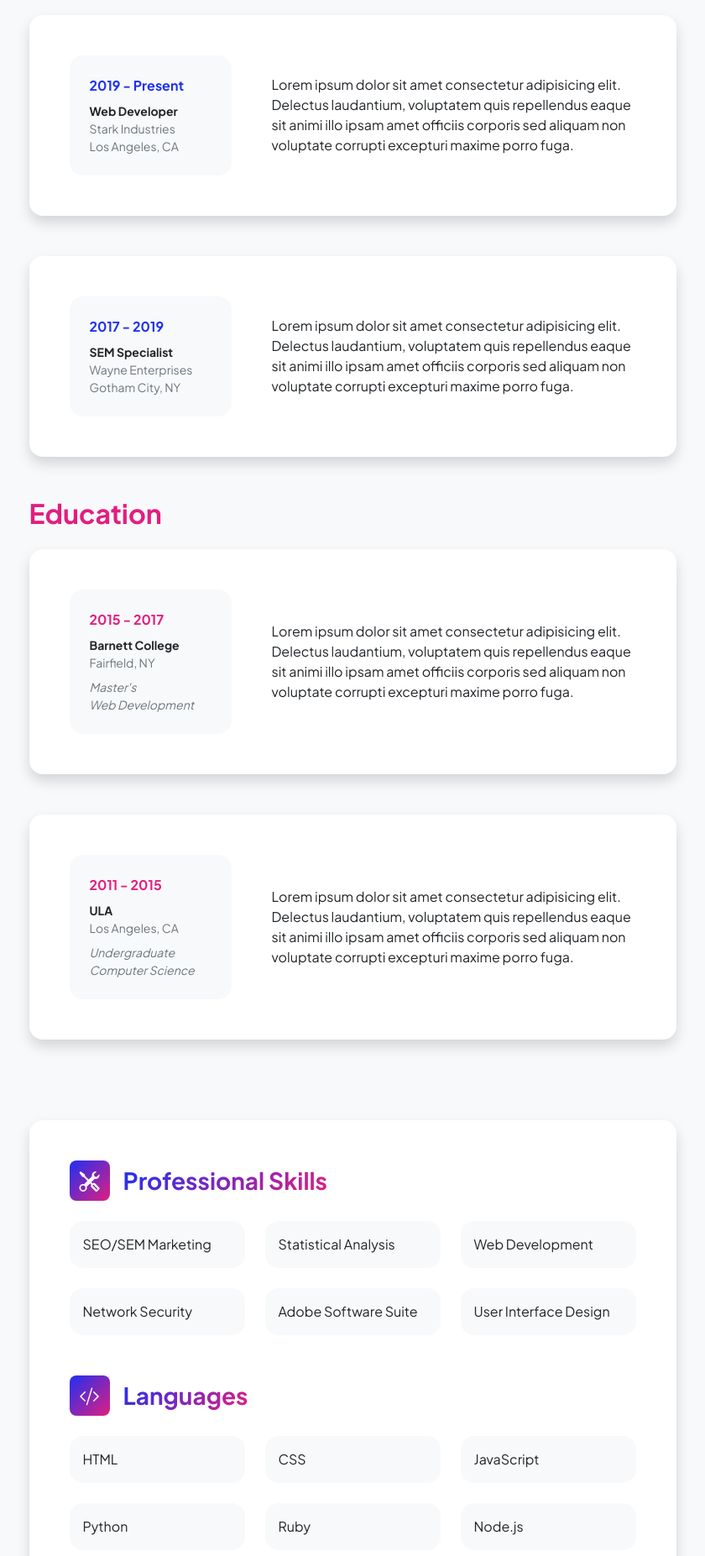
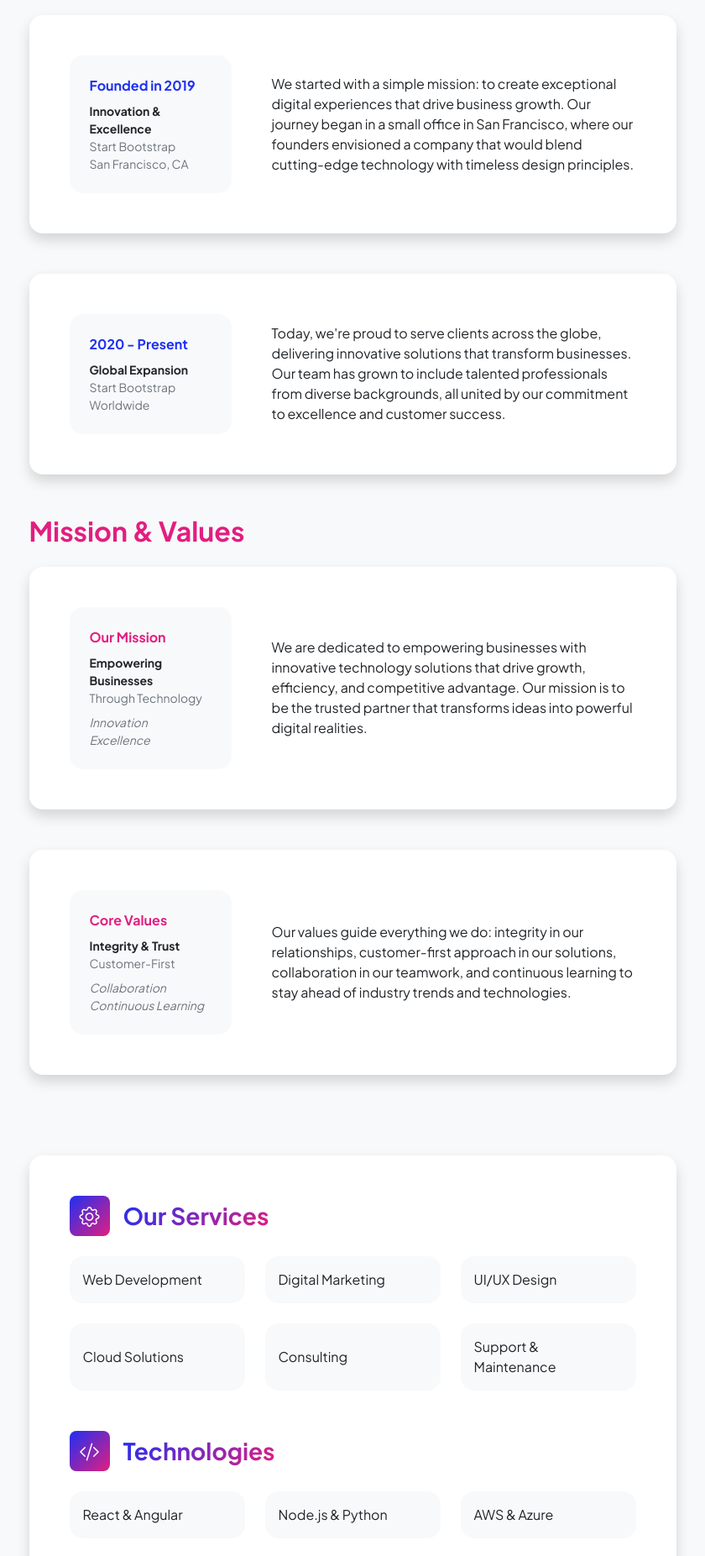
Before and after one commit to Tejas-Bipu-Shahi/Bootstrap-Website, a plain HTML site: page about.html in a window 1280 px wide. Shown: the part 290-2143 px from the top of the page at 84% size, without its empty margins (220-1060 px from the left). Drawn offline with nearby package versions, Linux system fonts and the light colour scheme.

Commit message:
Tejas Commit

```diff
--- a/resume.html
+++ b/about.html
@@ -3,9 +3,9 @@
     <head>
         <meta charset="utf-8" />
         <meta name="viewport" content="width=device-width, initial-scale=1, shrink-to-fit=no" />
-        <meta name="description" content="" />
+        <meta name="description" content="Learn about our company, mission, and the team behind our success" />
         <meta name="author" content="" />
-        <title>Personal - Start Bootstrap Template</title>
+        <title>About Us - Start Bootstrap Template</title>
         <!-- Favicon-->
         <link rel="icon" type="image/x-icon" href="assets/favicon.ico" />
         <!-- Custom Google font-->
@@ -27,8 +27,7 @@
                     <div class="collapse navbar-collapse" id="navbarSupportedContent">
                         <ul class="navbar-nav ms-auto mb-2 mb-lg-0 small fw-bolder">
                             <li class="nav-item"><a class="nav-link" href="index.html">Home</a></li>
-                            <li class="nav-item"><a class="nav-link" href="resume.html">Resume</a></li>
-                            <li class="nav-item"><a class="nav-link" href="projects.html">Projects</a></li>
+                            <li class="nav-item"><a class="nav-link" href="about.html">About Us</a></li>
                             <li class="nav-item"><a class="nav-link" href="contact.html">Contact</a></li>
                         </ul>
                     </div>
@@ -37,139 +36,138 @@
             <!-- Page Content-->
             <div class="container px-5 my-5">
                 <div class="text-center mb-5">
-                    <h1 class="display-5 fw-bolder mb-0"><span class="text-gradient d-inline">Resume</span></h1>
+                    <h1 class="display-5 fw-bolder mb-0"><span class="text-gradient d-inline">About Us</span></h1>
                 </div>
                 <div class="row gx-5 justify-content-center">
                     <div class="col-lg-11 col-xl-9 col-xxl-8">
-                        <!-- Experience Section-->
+                        <!-- Company Story Section-->
                         <section>
                             <div class="d-flex align-items-center justify-content-between mb-4">
-                                <h2 class="text-primary fw-bolder mb-0">Experience</h2>
-                                <!-- Download resume button-->
-                                <!-- Note: Set the link href target to a PDF file within your project-->
-                                <a class="btn btn-primary px-4 py-3" href="#!">
-                                    <div class="d-inline-block bi bi-download me-2"></div>
-                                    Download Resume
+                                <h2 class="text-primary fw-bolder mb-0">Our Story</h2>
+                                <!-- Contact us button-->
+                                <a class="btn btn-primary px-4 py-3" href="contact.html">
+                                    <div class="d-inline-block bi bi-envelope me-2"></div>
+                                    Get In Touch
                                 </a>
                             </div>
-                            <!-- Experience Card 1-->
+                            <!-- Company Story Card 1-->
                             <div class="card shadow border-0 rounded-4 mb-5">
                                 <div class="card-body p-5">
                                     <div class="row align-items-center gx-5">
                                         <div class="col text-center text-lg-start mb-4 mb-lg-0">
                                             <div class="bg-light p-4 rounded-4">
-                                                <div class="text-primary fw-bolder mb-2">2019 - Present</div>
-                                                <div class="small fw-bolder">Web Developer</div>
-                                                <div class="small text-muted">Stark Industries</div>
-                                                <div class="small text-muted">Los Angeles, CA</div>
+                                                <div class="text-primary fw-bolder mb-2">Founded in 2019</div>
+                                                <div class="small fw-bolder">Innovation & Excellence</div>
+                                                <div class="small text-muted">Start Bootstrap</div>
+                                                <div class="small text-muted">San Francisco, CA</div>
                                             </div>
                                         </div>
-                                        <div class="col-lg-8"><div>Lorem ipsum dolor sit amet consectetur adipisicing elit. Delectus laudantium, voluptatem quis repellendus eaque sit animi illo ipsam amet officiis corporis sed aliquam non voluptate corrupti excepturi maxime porro fuga.</div></div>
+                                        <div class="col-lg-8"><div>We started with a simple mission: to create exceptional digital experiences that drive business growth. Our journey began in a small office in San Francisco, where our founders envisioned a company that would blend cutting-edge technology with timeless design principles.</div></div>
                                     </div>
                                 </div>
                             </div>
-                            <!-- Experience Card 2-->
+                            <!-- Company Story Card 2-->
                             <div class="card shadow border-0 rounded-4 mb-5">
                                 <div class="card-body p-5">
                                     <div class="row align-items-center gx-5">
                                         <div class="col text-center text-lg-start mb-4 mb-lg-0">
                                             <div class="bg-light p-4 rounded-4">
-                                                <div class="text-primary fw-bolder mb-2">2017 - 2019</div>
-                                                <div class="small fw-bolder">SEM Specialist</div>
-                                                <div class="small text-muted">Wayne Enterprises</div>
-                                                <div class="small text-muted">Gotham City, NY</div>
+                                                <div class="text-primary fw-bolder mb-2">2020 - Present</div>
+                                                <div class="small fw-bolder">Global Expansion</div>
+                                                <div class="small text-muted">Start Bootstrap</div>
+                                                <div class="small text-muted">Worldwide</div>
                                             </div>
                                         </div>
-                                        <div class="col-lg-8"><div>Lorem ipsum dolor sit amet consectetur adipisicing elit. Delectus laudantium, voluptatem quis repellendus eaque sit animi illo ipsam amet officiis corporis sed aliquam non voluptate corrupti excepturi maxime porro fuga.</div></div>
+                                        <div class="col-lg-8"><div>Today, we're proud to serve clients across the globe, delivering innovative solutions that transform businesses. Our team has grown to include talented professionals from diverse backgrounds, all united by our commitment to excellence and customer success.</div></div>
                                     </div>
                                 </div>
                             </div>
                         </section>
-                        <!-- Education Section-->
+                        <!-- Mission & Values Section-->
                         <section>
-                            <h2 class="text-secondary fw-bolder mb-4">Education</h2>
-                            <!-- Education Card 1-->
+                            <h2 class="text-secondary fw-bolder mb-4">Mission & Values</h2>
+                            <!-- Mission Card 1-->
                             <div class="card shadow border-0 rounded-4 mb-5">
                                 <div class="card-body p-5">
                                     <div class="row align-items-center gx-5">
                                         <div class="col text-center text-lg-start mb-4 mb-lg-0">
                                             <div class="bg-light p-4 rounded-4">
-                                                <div class="text-secondary fw-bolder mb-2">2015 - 2017</div>
+                                                <div class="text-secondary fw-bolder mb-2">Our Mission</div>
                                                 <div class="mb-2">
-                                                    <div class="small fw-bolder">Barnett College</div>
-                                                    <div class="small text-muted">Fairfield, NY</div>
+                                                    <div class="small fw-bolder">Empowering Businesses</div>
+                                                    <div class="small text-muted">Through Technology</div>
                                                 </div>
                                                 <div class="fst-italic">
-                                                    <div class="small text-muted">Master's</div>
-                                                    <div class="small text-muted">Web Development</div>
+                                                    <div class="small text-muted">Innovation</div>
+                                                    <div class="small text-muted">Excellence</div>
                                                 </div>
                                             </div>
                                         </div>
-                                        <div class="col-lg-8"><div>Lorem ipsum dolor sit amet consectetur adipisicing elit. Delectus laudantium, voluptatem quis repellendus eaque sit animi illo ipsam amet officiis corporis sed aliquam non voluptate corrupti excepturi maxime porro fuga.</div></div>
+                                        <div class="col-lg-8"><div>We are dedicated to empowering businesses with innovative technology solutions that drive growth, efficiency, and competitive advantage. Our mission is to be the trusted partner that transforms ideas into powerful digital realities.</div></div>
                                     </div>
                                 </div>
                             </div>
-                            <!-- Education Card 2-->
+                            <!-- Values Card 2-->
                             <div class="card shadow border-0 rounded-4 mb-5">
                                 <div class="card-body p-5">
                                     <div class="row align-items-center gx-5">
                                         <div class="col text-center text-lg-start mb-4 mb-lg-0">
                                             <div class="bg-light p-4 rounded-4">
-                                                <div class="text-secondary fw-bolder mb-2">2011 - 2015</div>
+                                                <div class="text-secondary fw-bolder mb-2">Core Values</div>
                                                 <div class="mb-2">
-                                                    <div class="small fw-bolder">ULA</div>
-                                                    <div class="small text-muted">Los Angeles, CA</div>
+                                                    <div class="small fw-bolder">Integrity & Trust</div>
+                                                    <div class="small text-muted">Customer-First</div>
                                                 </div>
                                                 <div class="fst-italic">
-                                                    <div class="small text-muted">Undergraduate</div>
-                                                    <div class="small text-muted">Computer Science</div>
+                                                    <div class="small text-muted">Collaboration</div>
+                                                    <div class="small text-muted">Continuous Learning</div>
                                                 </div>
                                             </div>
                                         </div>
-                                        <div class="col-lg-8"><div>Lorem ipsum dolor sit amet consectetur adipisicing elit. Delectus laudantium, voluptatem quis repellendus eaque sit animi illo ipsam amet officiis corporis sed aliquam non voluptate corrupti excepturi maxime porro fuga.</div></div>
+                                        <div class="col-lg-8"><div>Our values guide everything we do: integrity in our relationships, customer-first approach in our solutions, collaboration in our teamwork, and continuous learning to stay ahead of industry trends and technologies.</div></div>
                                     </div>
                                 </div>
                             </div>
                         </section>
                         <!-- Divider-->
                         <div class="pb-5"></div>
-                        <!-- Skills Section-->
+                        <!-- Services Section-->
                         <section>
-                            <!-- Skillset Card-->
+                            <!-- Services Card-->
                             <div class="card shadow border-0 rounded-4 mb-5">
                                 <div class="card-body p-5">
-                                    <!-- Professional skills list-->
+                                    <!-- Core services list-->
                                     <div class="mb-5">
                                         <div class="d-flex align-items-center mb-4">
-                                            <div class="feature bg-primary bg-gradient-primary-to-secondary text-white rounded-3 me-3"><i class="bi bi-tools"></i></div>
-                                            <h3 class="fw-bolder mb-0"><span class="text-gradient d-inline">Professional Skills</span></h3>
+                                            <div class="feature bg-primary bg-gradient-primary-to-secondary text-white rounded-3 me-3"><i class="bi bi-gear"></i></div>
+                                            <h3 class="fw-bolder mb-0"><span class="text-gradient d-inline">Our Services</span></h3>
                                         </div>
                                         <div class="row row-cols-1 row-cols-md-3 mb-4">
-                                            <div class="col mb-4 mb-md-0"><div class="d-flex align-items-center bg-light rounded-4 p-3 h-100">SEO/SEM Marketing</div></div>
-                                            <div class="col mb-4 mb-md-0"><div class="d-flex align-items-center bg-light rounded-4 p-3 h-100">Statistical Analysis</div></div>
-                                            <div class="col"><div class="d-flex align-items-center bg-light rounded-4 p-3 h-100">Web Development</div></div>
+                                            <div class="col mb-4 mb-md-0"><div class="d-flex align-items-center bg-light rounded-4 p-3 h-100">Web Development</div></div>
+                                            <div class="col mb-4 mb-md-0"><div class="d-flex align-items-center bg-light rounded-4 p-3 h-100">Digital Marketing</div></div>
+                                            <div class="col"><div class="d-flex align-items-center bg-light rounded-4 p-3 h-100">UI/UX Design</div></div>
                                         </div>
                                         <div class="row row-cols-1 row-cols-md-3">
-                                            <div class="col mb-4 mb-md-0"><div class="d-flex align-items-center bg-light rounded-4 p-3 h-100">Network Security</div></div>
-                                            <div class="col mb-4 mb-md-0"><div class="d-flex align-items-center bg-light rounded-4 p-3 h-100">Adobe Software Suite</div></div>
-                                            <div class="col"><div class="d-flex align-items-center bg-light rounded-4 p-3 h-100">User Interface Design</div></div>
+                                            <div class="col mb-4 mb-md-0"><div class="d-flex align-items-center bg-light rounded-4 p-3 h-100">Cloud Solutions</div></div>
+                                            <div class="col mb-4 mb-md-0"><div class="d-flex align-items-center bg-light rounded-4 p-3 h-100">Consulting</div></div>
+                                            <div class="col"><div class="d-flex align-items-center bg-light rounded-4 p-3 h-100">Support & Maintenance</div></div>
                                         </div>
                                     </div>
-                                    <!-- Languages list-->
+                                    <!-- Technologies list-->
                                     <div class="mb-0">
                                         <div class="d-flex align-items-center mb-4">
                                             <div class="feature bg-primary bg-gradient-primary-to-secondary text-white rounded-3 me-3"><i class="bi bi-code-slash"></i></div>
-                                            <h3 class="fw-bolder mb-0"><span class="text-gradient d-inline">Languages</span></h3>
+                                            <h3 class="fw-bolder mb-0"><span class="text-gradient d-inline">Technologies</span></h3>
                                         </div>
                                         <div class="row row-cols-1 row-cols-md-3 mb-4">
-                                            <div class="col mb-4 mb-md-0"><div class="d-flex align-items-center bg-light rounded-4 p-3 h-100">HTML</div></div>
-                                            <div class="col mb-4 mb-md-0"><div class="d-flex align-items-center bg-light rounded-4 p-3 h-100">CSS</div></div>
-                                            <div class="col"><div class="d-flex align-items-center bg-light rounded-4 p-3 h-100">JavaScript</div></div>
+                                            <div class="col mb-4 mb-md-0"><div class="d-flex align-items-center bg-light rounded-4 p-3 h-100">React & Angular</div></div>
+                                            <div class="col mb-4 mb-md-0"><div class="d-flex align-items-center bg-light rounded-4 p-3 h-100">Node.js & Python</div></div>
+                                            <div class="col"><div class="d-flex align-items-center bg-light rounded-4 p-3 h-100">AWS & Azure</div></div>
                                         </div>
                                         <div class="row row-cols-1 row-cols-md-3">
-                                            <div class="col mb-4 mb-md-0"><div class="d-flex align-items-center bg-light rounded-4 p-3 h-100">Python</div></div>
-                                            <div class="col mb-4 mb-md-0"><div class="d-flex align-items-center bg-light rounded-4 p-3 h-100">Ruby</div></div>
-                                            <div class="col"><div class="d-flex align-items-center bg-light rounded-4 p-3 h-100">Node.js</div></div>
+                                            <div class="col mb-4 mb-md-0"><div class="d-flex align-items-center bg-light rounded-4 p-3 h-100">Docker & Kubernetes</div></div>
+                                            <div class="col mb-4 mb-md-0"><div class="d-flex align-items-center bg-light rounded-4 p-3 h-100">MongoDB & PostgreSQL</div></div>
+                                            <div class="col"><div class="d-flex align-items-center bg-light rounded-4 p-3 h-100">Machine Learning</div></div>
                                         </div>
                                     </div>
                                 </div>
@@ -183,13 +181,13 @@
         <footer class="bg-white py-4 mt-auto">
             <div class="container px-5">
                 <div class="row align-items-center justify-content-between flex-column flex-sm-row">
-                    <div class="col-auto"><div class="small m-0">Copyright &copy; Your Website 2023</div></div>
+                    <div class="col-auto"><div class="small m-0">Copyright &copy; Start Bootstrap 2024</div></div>
                     <div class="col-auto">
                         <a class="small" href="#!">Privacy</a>
                         <span class="mx-1">&middot;</span>
                         <a class="small" href="#!">Terms</a>
                         <span class="mx-1">&middot;</span>
-                        <a class="small" href="#!">Contact</a>
+                        <a class="small" href="contact.html">Contact</a>
                     </div>
                 </div>
             </div>
```
Also changed, not shown: contact.html (+1 -2 lines), index.html (+4 -5 lines), projects.html (deleted, +0 -103 lines), css/styles.css.
